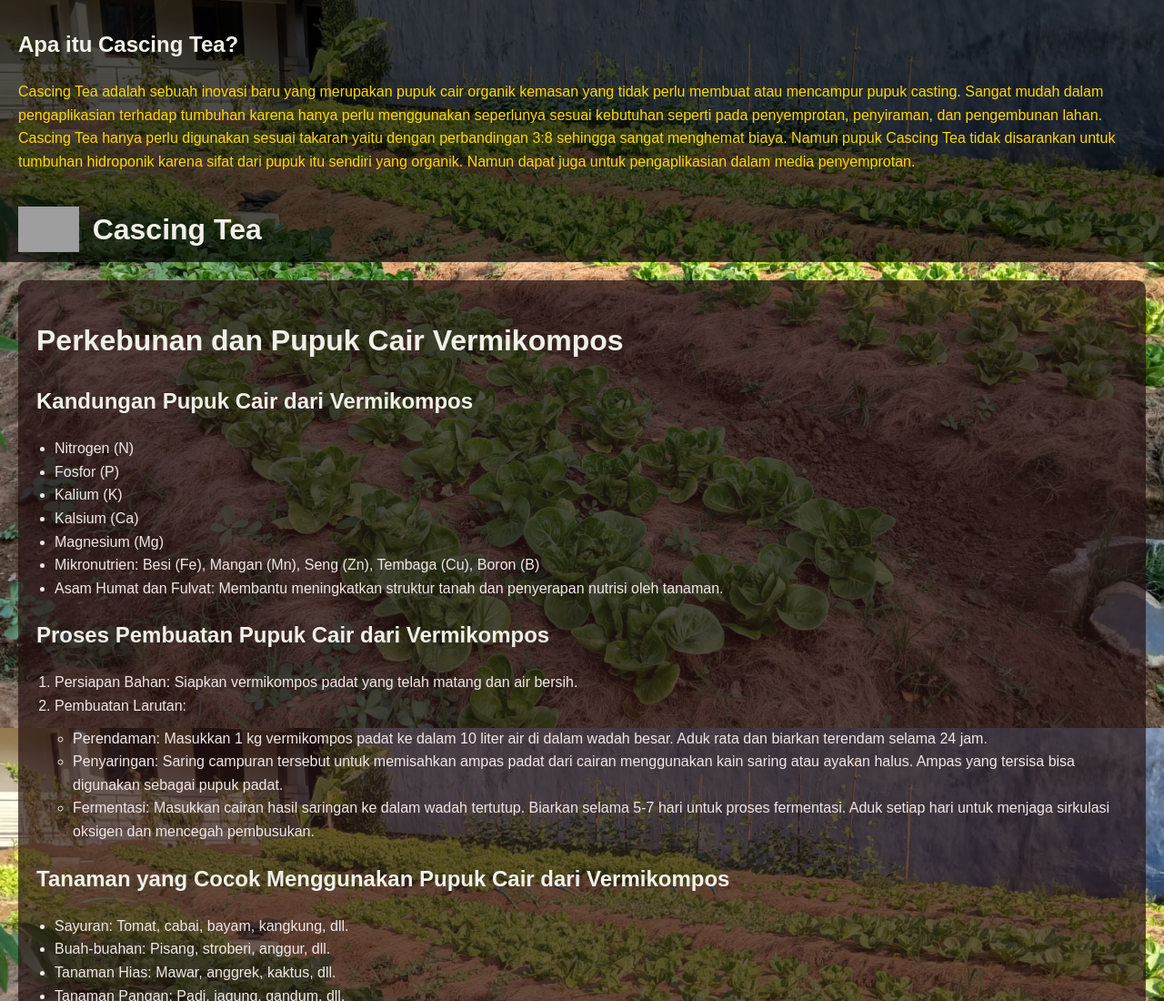
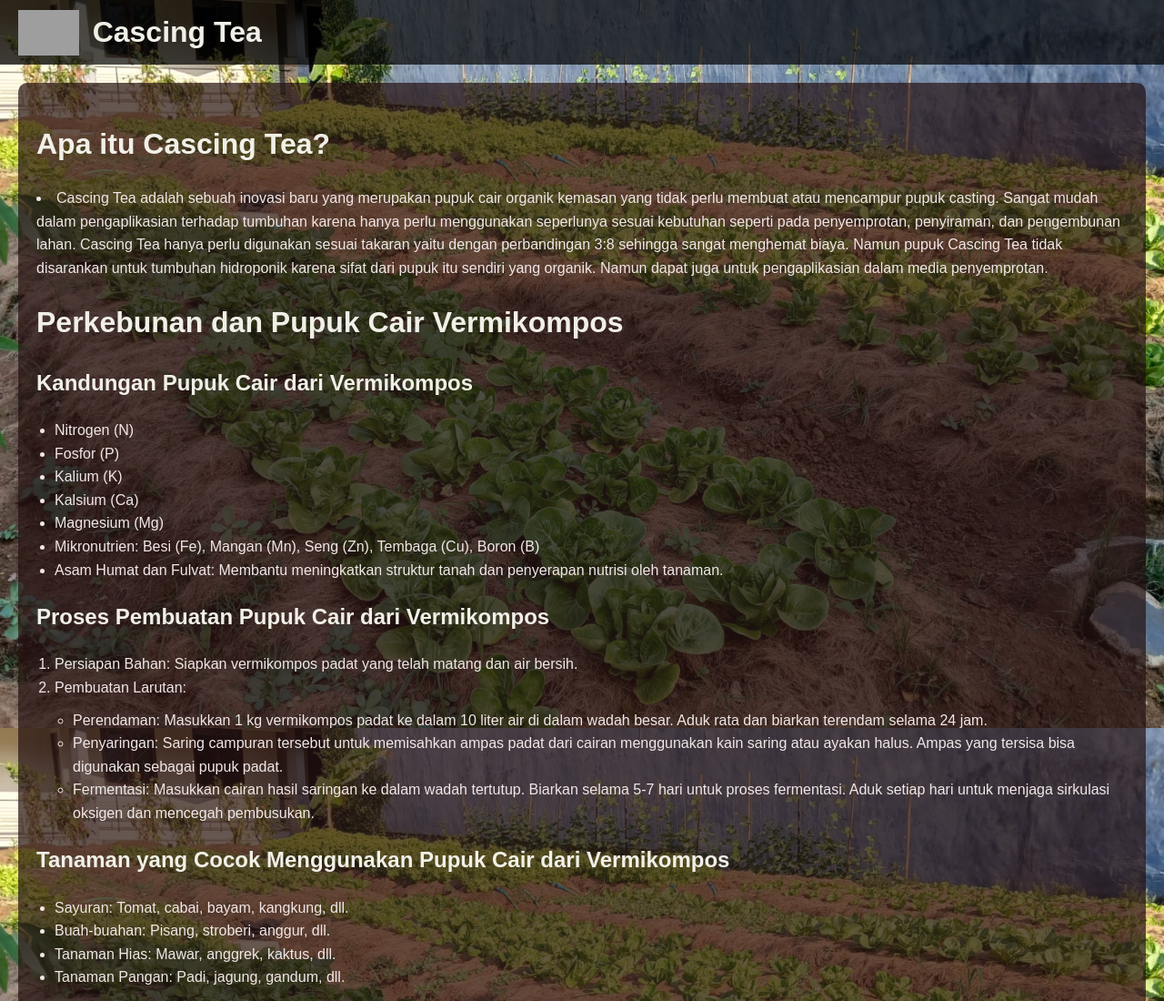
Before and after one commit to PitoDevID/cascingtea, a plain HTML site: page index.html in a window 1280 px wide. Shown: the top 1100 px of the page at 91% size. Drawn offline with Linux system fonts and the light colour scheme; grey boxes are pictures that could not be loaded.

Commit message:
Cascing Tea

```diff
--- a/index.html
+++ b/index.html
@@ -60,15 +60,13 @@
 </head>
 
 <body>
-    <div style="background: rgba(0, 0, 0, 0.7); padding: 10px 20px; color: #FFD700;">
-        <h2>Apa itu Cascing Tea?</h2>
-        <p>Cascing Tea adalah sebuah inovasi baru yang merupakan pupuk cair organik kemasan yang tidak perlu membuat atau mencampur pupuk casting. Sangat mudah dalam pengaplikasian terhadap tumbuhan karena hanya perlu menggunakan seperlunya sesuai kebutuhan seperti pada penyemprotan, penyiraman, dan pengembunan lahan. Cascing Tea hanya perlu digunakan sesuai takaran yaitu dengan perbandingan 3:8 sehingga sangat menghemat biaya. Namun pupuk Cascing Tea tidak disarankan untuk tumbuhan hidroponik karena sifat dari pupuk itu sendiri yang organik. Namun dapat juga untuk pengaplikasian dalam media penyemprotan.</p>
-    </div>
     <header>
         <img src="logo.png" alt="Logo">
         <h1>Cascing Tea</h1>
     </header>
     <div class="container">
+        <h1>Apa itu Cascing Tea?</h1>
+        <li>Cascing Tea adalah sebuah inovasi baru yang merupakan pupuk cair organik kemasan yang tidak perlu membuat atau mencampur pupuk casting. Sangat mudah dalam pengaplikasian terhadap tumbuhan karena hanya perlu menggunakan seperlunya sesuai kebutuhan seperti pada penyemprotan, penyiraman, dan pengembunan lahan. Cascing Tea hanya perlu digunakan sesuai takaran yaitu dengan perbandingan 3:8 sehingga sangat menghemat biaya. Namun pupuk Cascing Tea tidak disarankan untuk tumbuhan hidroponik karena sifat dari pupuk itu sendiri yang organik. Namun dapat juga untuk pengaplikasian dalam media penyemprotan.</li>
         <h1>Perkebunan dan Pupuk Cair Vermikompos</h1>
 
         <h2>Kandungan Pupuk Cair dari Vermikompos</h2>
```
